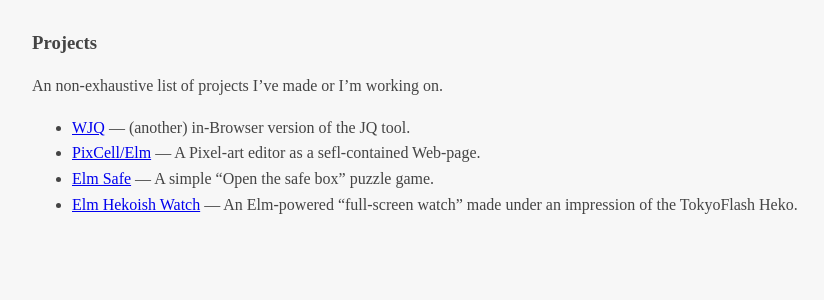
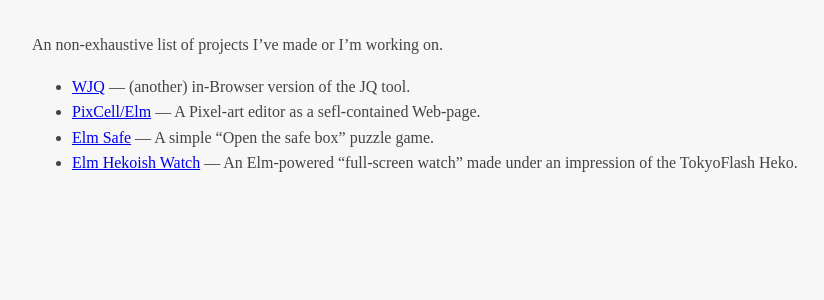
Before and after one commit to astynax/astynax.github.io, a Jekyll site: the page built from projects.md, in a window 1280 px wide. Shown: the top 300 px of the page, without its empty margins (208-1032 px from the left). Built offline with Jekyll 4.4.1, drawn with Linux system fonts in a browser that asks for light colours; our own code applies the rules of GitHub Pages for plain Markdown files.

Commit message:
fix small issues

```diff
--- a/projects.md
+++ b/projects.md
@@ -1,9 +1,7 @@
 ---
 layout: titled
-title: Astynax's Home: Projects
+title: 'Astynax's Home: Projects'
 ---
-
-### Projects
 
 An non-exhaustive list of projects I've made or I'm working on.
 
```
Also changed, not shown: devrel_cv_ru.md (+0 -2 lines), now.md (+1 -1 lines), _config.yml (line endings or trailing spaces).
